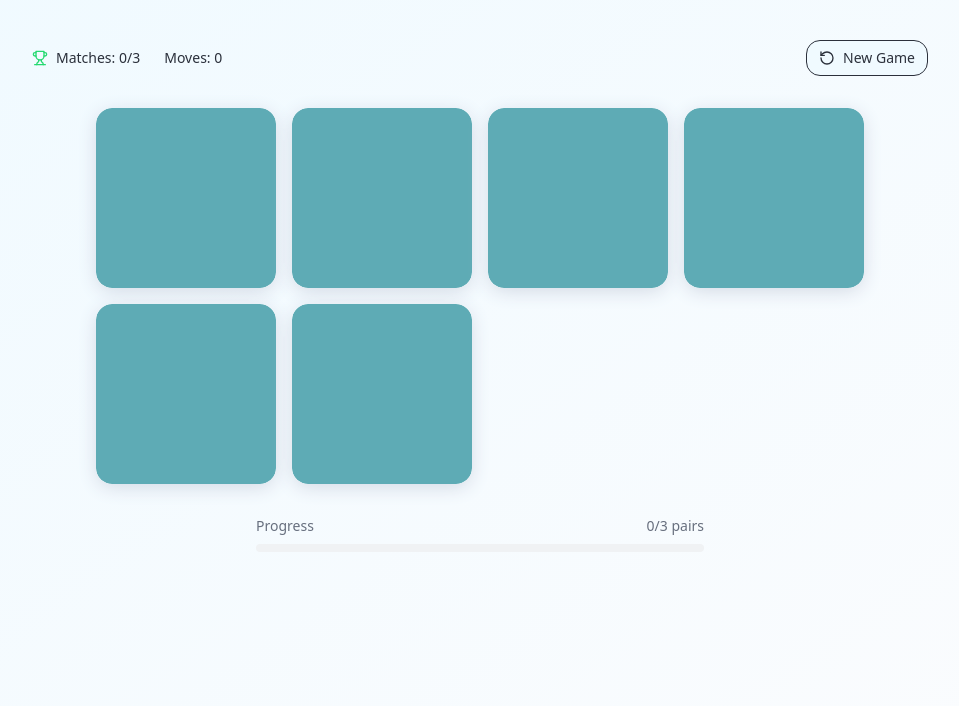
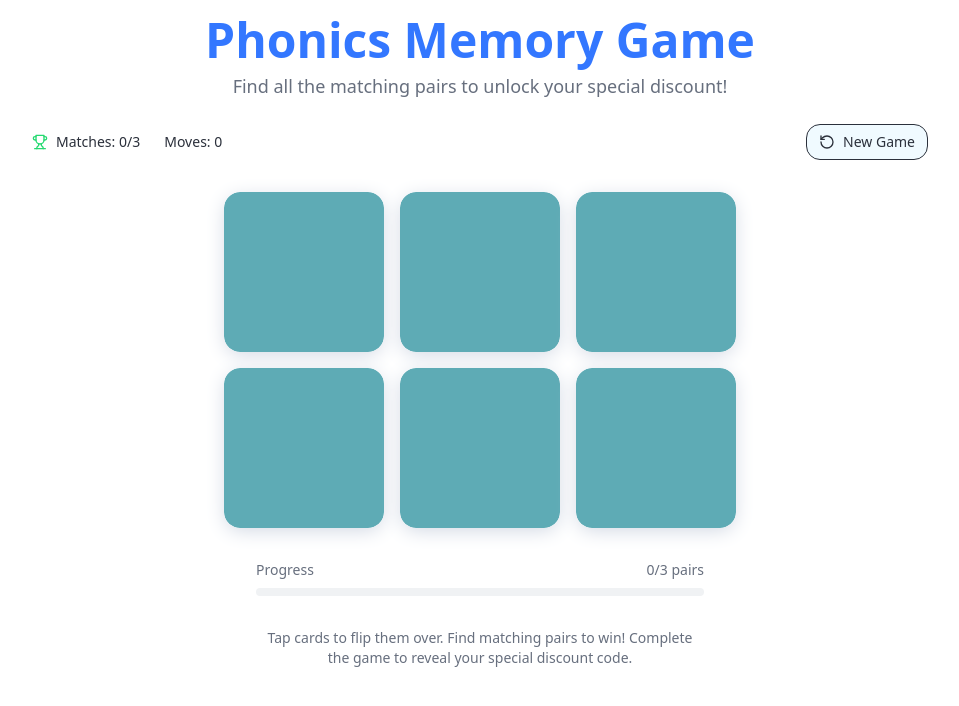
Before and after one commit to playmakessenseuk/phonics-match-play, a React (Vite) app: page / in a window 1280 px wide. Shown: the top 706 px of the page, without its empty margins (160-1119 px from the left). Built offline with nearby package versions, Linux system fonts and the light colour scheme.

Commit message:
Reverted to commit 16e71a1e0495593cf4b807eb4c1a1a47e402d0d8

```diff
--- a/src/components/PhonicGame.tsx
+++ b/src/components/PhonicGame.tsx
@@ -136,12 +136,14 @@ export const PhonicGame = () => {
   const isCardMatched = (card: Card): boolean => {
     return matchedPairs.includes(card.pairId);
   };
-  return <div className="min-h-screen bg-gradient-game p-4">
+  return <div className="min-h-screen bg-white p-4">
       {/* Game Header */}
       <div className="max-w-4xl mx-auto mb-8">
         <div className="text-center mb-6">
-
-
+          <h1 className="text-4xl md:text-5xl font-bold text-primary mb-2">Phonics Memory Game</h1>
+          <p className="text-lg text-muted-foreground">
+            Find all the matching pairs to unlock your special discount!
+          </p>
         </div>
 
         {/* Game Stats */}
@@ -166,10 +168,10 @@ export const PhonicGame = () => {
       {/* Game Grid */}
       <div className="max-w-4xl mx-auto">
         <div className={cn("grid gap-4 justify-center",
-      // 3 rows of 4 cards: 2 columns on mobile, 4 columns on tablet and desktop
-      "grid-cols-2 sm:grid-cols-4",
+      // 3 rows of 2 cards on mobile, 2 rows of 3 cards on desktop
+      "grid-cols-2 sm:grid-cols-3",
       // Maximum card sizes for different screens
-      "max-w-sm sm:max-w-3xl mx-auto")}>
+      "max-w-sm sm:max-w-lg mx-auto")}>
           {cards.map(card => <GameCard key={card.id} card={card} isFlipped={isCardFlipped(card)} isMatched={isCardMatched(card)} isDisabled={isProcessing} onClick={handleCardClick} />)}
         </div>
 
@@ -188,7 +190,10 @@ export const PhonicGame = () => {
 
         {/* Instructions */}
         <div className="text-center mt-8 text-sm text-muted-foreground max-w-md mx-auto">
-
+          <p>
+            Tap cards to flip them over. Find matching pairs to win!
+            Complete the game to reveal your special discount code.
+          </p>
         </div>
       </div>
 
```
